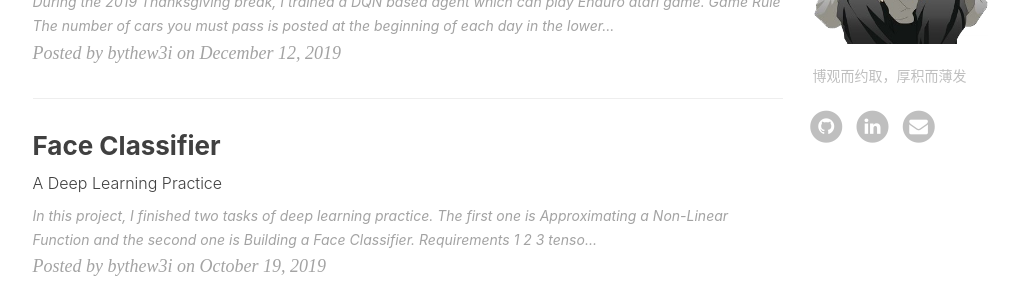
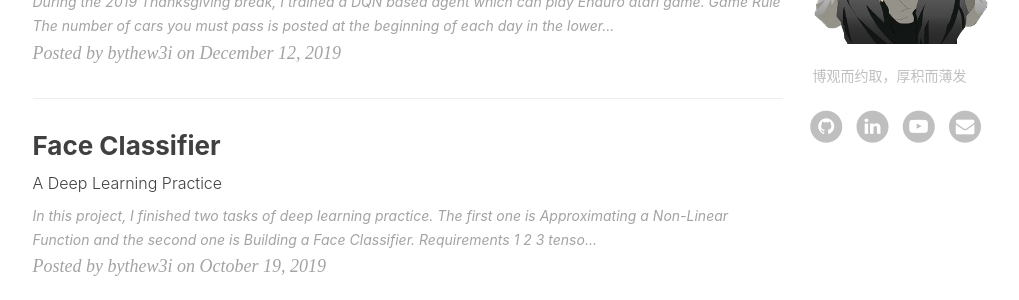
Before and after one commit to bythew3i/bythew3i.github.io, a Jekyll site: the page built from index.html, in a window 1280 px wide. Shown: the part 790-1090 px from the top of the page, without its empty margins (135-1154 px from the left). Built offline with Jekyll 4.4.1, drawn with Linux system fonts in a browser that asks for light colours; nearby versions of some CDN libraries; the list of posts is cut into pages by our own code; comment, search, counter and statistics services are not loaded.

Commit message:
Add youtube channel

```diff
--- a/_config.yml
+++ b/_config.yml
@@ -19,6 +19,7 @@
 # facebook_username:  xxx
 linkedin_username:  jevin-jiang
 email_account:  jevin0change@gmail.com
+youtube_channel: UCaQScUPtV2jBPCuDM533qSA
 
 
 
--- a/_includes/sns-links.html
+++ b/_includes/sns-links.html
@@ -78,6 +78,16 @@
     </a>
   </li>
   {% endif %}
+  {% if site.youtube_channel %}
+  <li>
+      <a target="_blank" href="https://www.youtube.com/channel/{{ site.youtube_channel }}">
+          <span class="fa-stack fa-lg">
+              <i class="fa fa-circle fa-stack-2x"></i>
+              <i class="fa fa-youtube-play fa-stack-1x fa-inverse"></i>
+          </span>
+      </a>
+  </li>
+  {% endif %}
   {% if site.email_account %}
   <li>
       <a target="_blank" href="mailto:{{ site.email_account }}">
```
